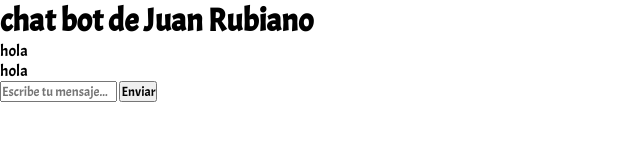
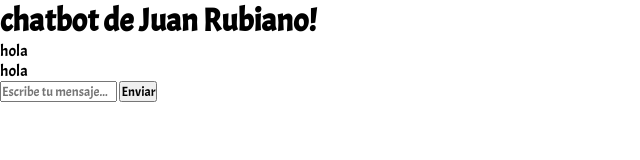
Before and after one commit to EQUIPO15MONTESORI/Juan-Diego-Rubiano-9-, a plain HTML site: page index.html in a window 1280 px wide. Shown: the full height of the page, 0-640 px from the left. Drawn offline with Linux system fonts and the light colour scheme.

Commit message:
correccion html 3

```diff
--- a/index.html
+++ b/index.html
@@ -1,13 +1,13 @@
 <!DOCTYPE html>
 <html>
   <head>
-    <title> Chat bot de Juan Rubiano</title>
+    <title> Chatbot de Juan Rubiano </title>
     <link rel="stylesheet" href="styles.css" />
   </head>
   <body>
     <div class="chat-container">
       <header>
-        <h1> chat bot de Juan Rubiano </h1>
+        <h1> chatbot de Juan Rubiano! </h1>
       </header>
       <div id="chat-box" class="Chat-box">
         <div class="message user-message">hola</div>
```
